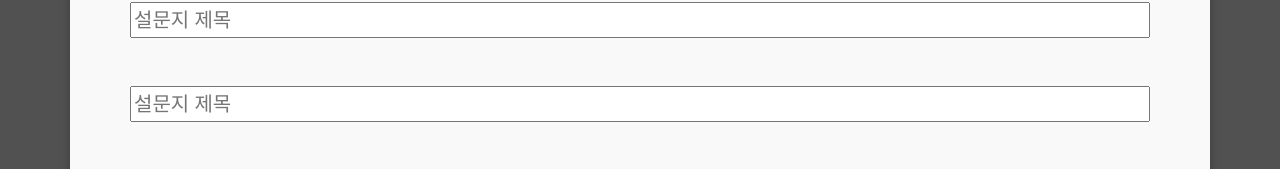
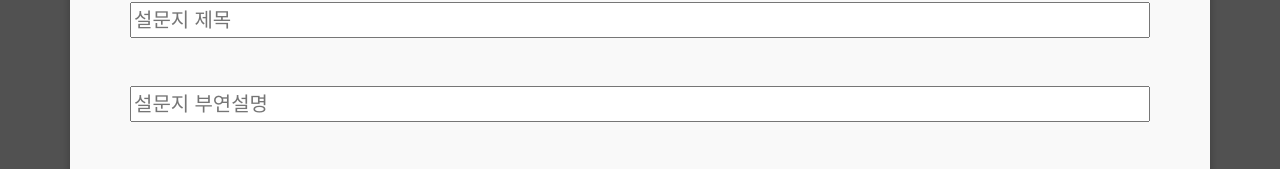
Before and after one commit to dntjr41/Chatbot_Lab, a React (Create React App) app: page /create-survey in a window 1280 px wide. Shown: the part 386-555 px from the top of the page. Built offline with nearby package versions, Linux system fonts and the light colour scheme.

Commit message:
설문 제작 페이지 수정

```diff
--- a/src/components/CreateSurvey/QuestionCardList.js
+++ b/src/components/CreateSurvey/QuestionCardList.js
@@ -1,5 +1,4 @@
-import { useDispatch, useSelector } from "react-redux";
-import { ADD_ANSWER, DEL_ANSWER, DEL_CARD, CHANGE_QUE_TITLE, CHANGE_QUE_ANSWER, CHECK_OPT } from "../../modules/createSurveySlice";
+import { useSelector } from "react-redux";
 
 import ChoiceCard from "./QuestionCards/ChoiceCard";
 import SubjectiveCard from "./QuestionCards/SubjectiveCard";
@@ -10,8 +9,6 @@ import "../../css/CreateSurveyPage.css";
 // └질문 카드 컴포넌트 리스트
 //   └질문 카드 컴포넌트(유형별 다른 컴포넌트)
 //   └질문 추가 컴포넌트
-
-// 해야할 일: 카드 컴포넌트로 분리 시켜서 보여주기
 
 const QuestionCardList = function () {
     const questionCardList = useSelector(state => state.createSurvey.questionCardList);
--- a/src/components/CreateSurvey/QuestionCards/ChoiceCard.js
+++ b/src/components/CreateSurvey/QuestionCards/ChoiceCard.js
@@ -6,7 +6,6 @@ import "../../../css/CreateSurveyPage.css";
 // 질문 카드 컴포넌트(객관식)
 
 const ChoiceCard = function ({ questionCard, listIdx }) {
-    console.log(questionCard);
     const dispatch = useDispatch();
     // 객관식 응답선택지를 추가
     const addAnswer = (listIdx) => {
@@ -25,8 +24,6 @@ const ChoiceCard = function ({ questionCard, listIdx }) {
 
     // 질문 제목 입력 업데이트
     const inputQuestionTitle = (listIdx, title) => {
-        console.log(listIdx);
-        console.log(title);
         dispatch(CHANGE_QUE_TITLE({ listIdx, title }));
     }
 
--- a/src/components/CreateSurvey/QuestionCards/SubjectiveCard.js
+++ b/src/components/CreateSurvey/QuestionCards/SubjectiveCard.js
@@ -1,23 +1,12 @@
 import { useDispatch } from "react-redux";
-import { ADD_ANSWER, DEL_ANSWER, DEL_CARD, CHANGE_QUE_TITLE, CHANGE_QUE_ANSWER, CHECK_OPT } from "../../../modules/createSurveySlice";
+import { DEL_CARD, CHANGE_QUE_TITLE, CHECK_OPT } from "../../../modules/createSurveySlice";
 
 import "../../../css/CreateSurveyPage.css";
 
 // 질문 카드 컴포넌트(주관식)
 
 const SubjectiveCard = function ({ questionCard, listIdx }) {
-    console.log(questionCard);
     const dispatch = useDispatch();
-    // 객관식 응답선택지를 추가
-    const addAnswer = (listIdx) => {
-        dispatch(ADD_ANSWER(listIdx));
-    }
-
-    // 객관식 응답 선택지 삭제
-    const delAnswer = (listIdx, answerIdx) => {
-        dispatch(DEL_ANSWER({ listIdx, answerIdx }));
-    }
-
     //질문 카드 삭제
     const delCard = (listIdx) => {
         dispatch(DEL_CARD(listIdx));
@@ -25,14 +14,7 @@ const SubjectiveCard = function ({ questionCard, listIdx }) {
 
     // 질문 제목 입력 업데이트
     const inputQuestionTitle = (listIdx, title) => {
-        console.log(listIdx);
-        console.log(title);
         dispatch(CHANGE_QUE_TITLE({ listIdx, title }));
-    }
-
-    // 질문 응답 입력 업데이트
-    const inputQuestionAnswer = (listIdx, answerIdx, answer) => {
-        dispatch(CHANGE_QUE_ANSWER({ listIdx, answerIdx, answer }));
     }
 
     // 질문 옵션 체크 업데이트
--- a/src/pages/CreateSurveyPage.js
+++ b/src/pages/CreateSurveyPage.js
@@ -6,7 +6,6 @@ import QuestionCardList from "../components/CreateSurvey/QuestionCardList";
 
 import '../css/CreateSurveyPage.css';
 import { Col, Container, Row } from 'react-bootstrap';
-import { BsRainbow } from 'react-icons/bs';
 
 // 새 설문 작성 페이지
 // └헤더
@@ -35,20 +34,20 @@ const CreateSurveyPage = function () {
     // 설문 저장 버튼 클릭시 입력한 모든 정보를 console에 띄움
     const createSurvey = () => {
         console.log(surveyInfo);
-        console.log(JSON.stringify(surveyInfo));
         alert(JSON.stringify(surveyInfo));
     }
 
     return (
+        // 설문 제목, 부연설명에 대한 redux 처리 필요
         <div className="create-survey-layout">
             <Header />
             <div className="create-survey-title">설문지 작성</div>
             <Container className="create-survey-form">
                 <Row>
-                    <Col className="mt-5 mx-5" ><input type="text" placeholder="설문지 제목" /></Col>
+                    <Col className="mt-5 mx-5" ><input type="text" value={title} placeholder="설문지 제목" onChange={(e) => inputTitle(e.target.value)} /></Col>
                 </Row>
                 <Row>
-                    <Col className="m-5"><input type="text" placeholder="설문지 제목" /></Col>
+                    <Col className="m-5"><input type="text" value={content} placeholder="설문지 부연설명" onChange={(e) => inputContent(e.target.value)} /></Col>
                 </Row>
                 <Row>
                     <QuestionCardList />
```
